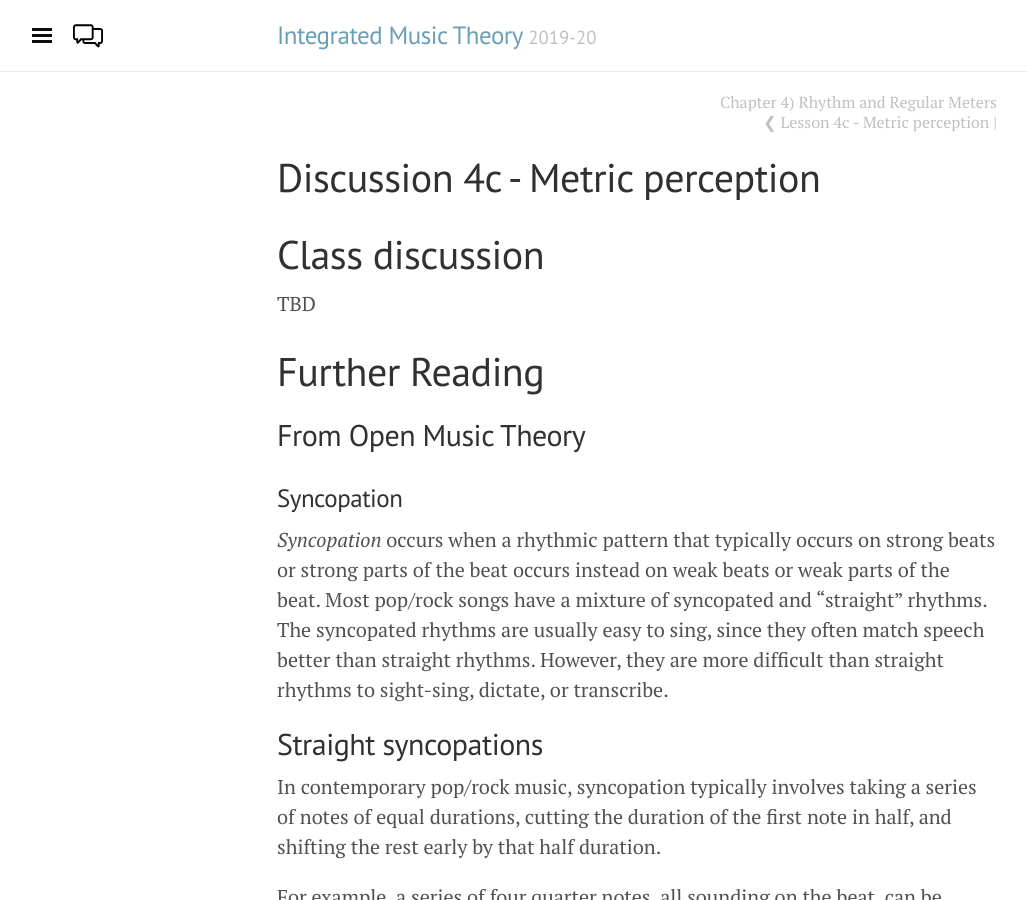
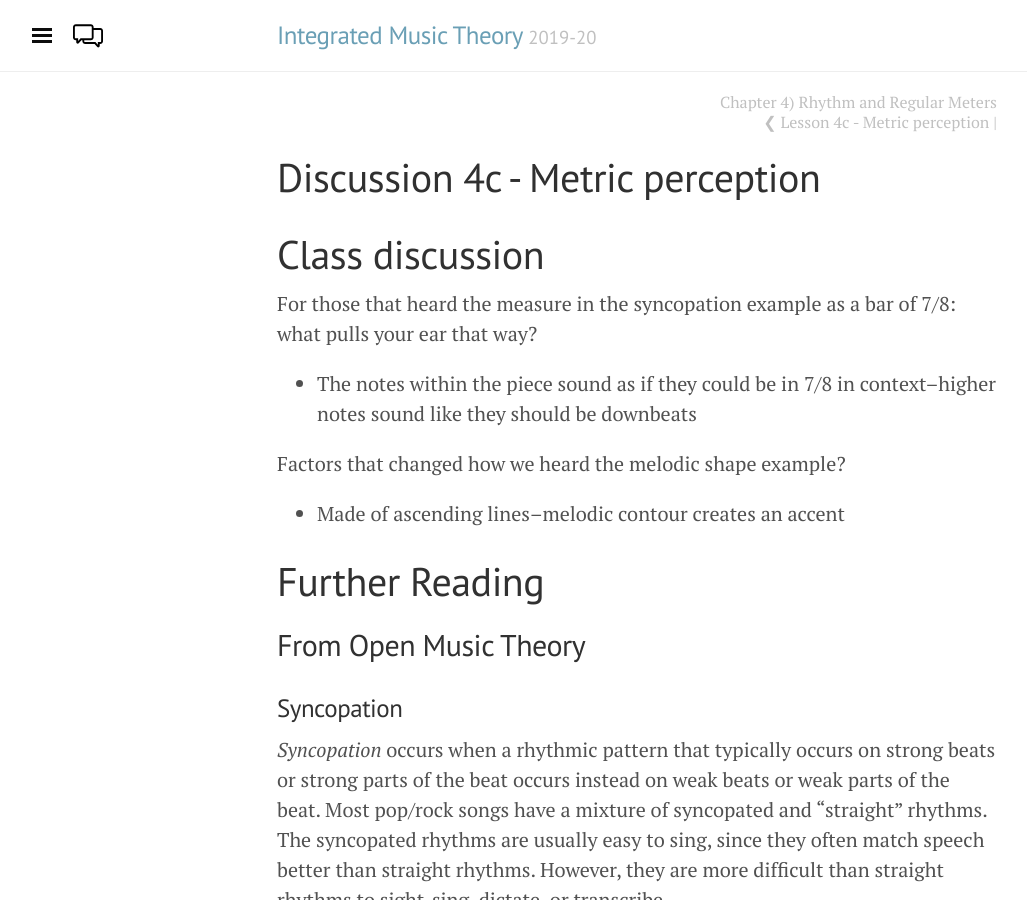
Before and after one commit to intmus/inttheory19-20, a Jekyll site: the page built from _04-intro-rhythm/c2-metricpercept.md, in a window 1280 px wide and 900 px high. Shown: the whole window, without its empty margins (3-1030 px from the left). Built offline with Jekyll 4.4.1, drawn with Linux system fonts in a browser that asks for light colours.

Commit message:
Added class discussion

```diff
--- a/_04-intro-rhythm/c2-metricpercept.md
+++ b/_04-intro-rhythm/c2-metricpercept.md
@@ -5,7 +5,11 @@ title: Discussion 4c - Metric perception
 
 # Class discussion
 
-TBD
+For those that heard the measure in the syncopation example as a bar of 7/8: what pulls your ear that way?
+- The notes within the piece sound as if they could be in 7/8 in context--higher notes sound like they should be downbeats
+
+Factors that changed how we heard the melodic shape example?
+- Made of ascending lines--melodic contour creates an accent
 
 # Further Reading
 
```
